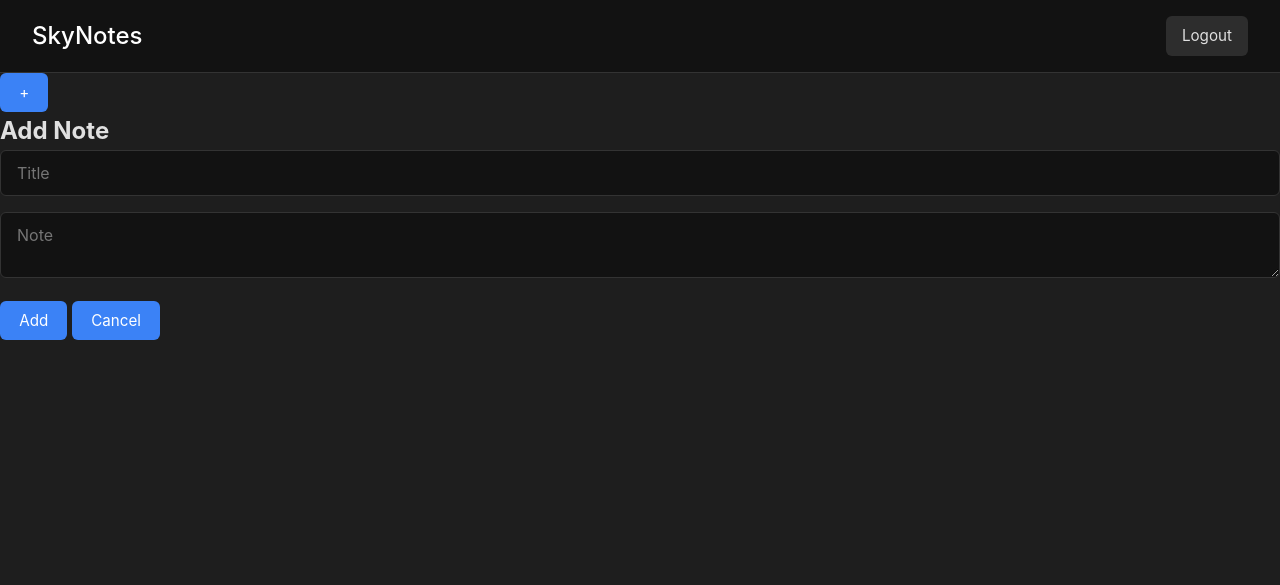
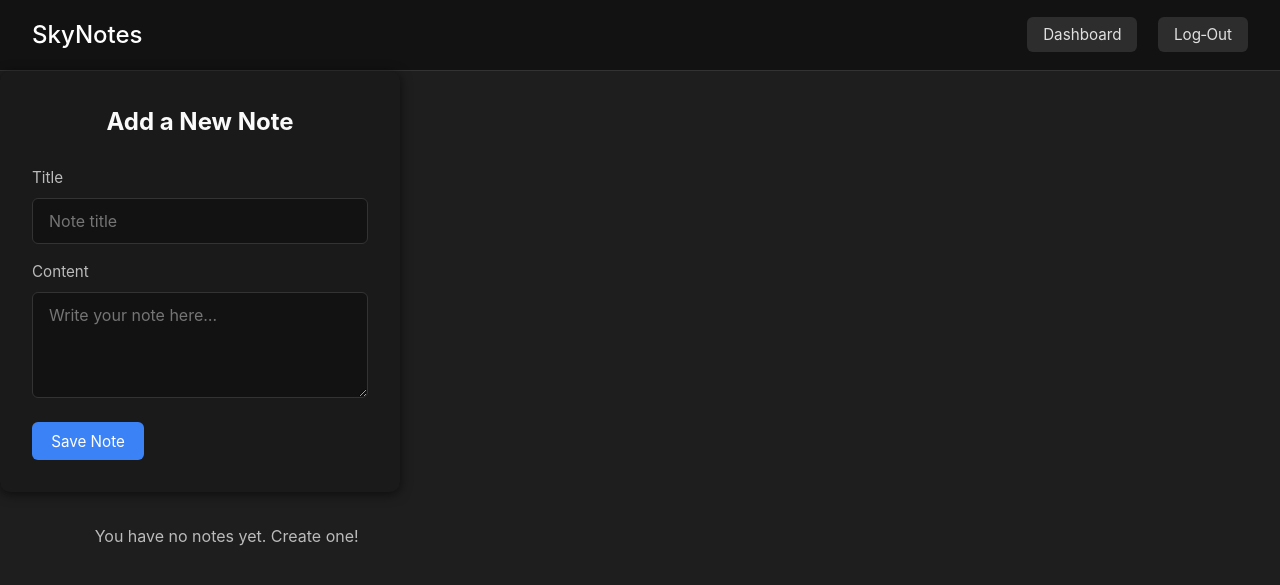
Before and after one commit to NaveenRBS/SkyNotes, a Flask app: template templates/index.html in a window 1280 px wide. Shown: the top 585 px of the page. Run offline with Flask 3, Linux system fonts and the light colour scheme; the template is opened without the code that fills it, so the values that code supplies are empty.

Commit message:
fixed the index (really not )

```diff
--- a/templates/index.html
+++ b/templates/index.html
@@ -1,63 +1,88 @@
 <!DOCTYPE html>
 <html lang="en">
 <head>
-    <meta charset="UTF-8">
-    <meta name="viewport" content="width=device-width, initial-scale=1.0">
-    <title>SkyNotes</title>
-    <link rel="stylesheet" href="{{ url_for('static', filename='style.css')}}">
+  <meta charset="UTF-8" />
+  <meta name="viewport" content="width=device-width, initial-scale=1.0"/>
+  <title>Your Notes – SkyNotes</title>
+  <link rel="stylesheet" href="{{ url_for('static', filename='style.css') }}">
 </head>
 <body>
 
-    <div class="navbar">
-        <h1>SkyNotes</h1>
-        <!-- <a href="{{url_for('login')}}"  id="login" class="Login"  > Login |</a>   -->
-        <a href="{{url_for('logout')}}" id="signup" class="Login logout" > Logout </a>
-    </div>
+  <!-- Header / Navbar -->
+  <header class="navbar">
+    <h1>SkyNotes</h1>
+    <nav>
+      <a href="{{ url_for('dashboard') }}">Dashboard</a>
+      <a href="{{ url_for('logout') }}">Log‑Out</a>
+    </nav>
+  </header>
 
-    <!-- {% with message = get_flashed_messages(with_categories = false) %}
-        {% if message %}
-             {% for messages in message %}
-            <div class="flash"> {{message[0]}} <a class="flash-close">X</a></div>
-           {% endfor%}
-        {% endif%}
-    {% endwith %} -->
+  <main class="notes-main">
 
-    <div class="container" >
+    <!-- Flash messages -->
+    {% with messages = get_flashed_messages(with_categories=False) %}
+      {% if messages %}
+      <div class="flash-message">
+        {% for msg in messages %}
+          <p>{{ msg }}</p>
+        {% endfor %}
+      </div>
+      {% endif %}
+    {% endwith %}
 
-       {% for data in datas %}
+    <!-- Add New Note Form -->
+    <section class="form-container">
+      <h2 class="form-title">Add a New Note</h2>
+      <form action="{{ url_for('dashboard') }}" method="POST">
+        <label for="title">Title</label>
+        <input
+          type="text" id="title" name="title"
+          placeholder="Note title" required
+        />
 
-        <div class="note-container" >
-        <a href="{{url_for('editnote',user=data.user_id,id=data.note_id)}}"  class="edit">
-              <h2 id="note-title">{{ data.title }}</h2>
-              <p id="notes">{{ data.note }}</p>
-              <a href="{{url_for('deletenote',user=data.user_id,id=data.note_id)}}"> <button type="button" class="delete"><img src="{{ url_for('static', filename='img/delete (2).png') }}" alt="Delete"></button></a>
-        </a >
-        </div>
+        <label for="note">Content</label>
+        <textarea
+          id="note" name="note" rows="4"
+          placeholder="Write your note here…" required
+        ></textarea>
+
+        <input type="submit" value="Save Note" />
+      </form>
+    </section>
+
+    <!-- Notes List -->
+    <section class="notes-wrapper">
+      {% if datas %}
+        {% for note in datas %}
+        <article class="note-container">
+          <h3>{{ note.title }}</h3>
+          <p>{{ note.note }}</p>
+
+          <div class="note-actions">
+            <!-- Edit link -->
+            <a
+              href="{{ url_for('editnote', user=session.get('user_id'), id=note.note_id) }}"
+              class="btn small"
+            >
+              Edit
+            </a>
+
+            <!-- Delete link -->
+            <a
+              href="{{ url_for('deletenote', user=session.get('user_id'), id=note.note_id) }}"
+              class="btn small warn"
+            >
+              Delete
+            </a>
+          </div>
+        </article>
         {% endfor %}
+      {% else %}
+        <p style="color:#bbb; text-align:center; width:100%;">You have no notes yet. Create one!</p>
+      {% endif %}
+    </section>
 
-    </div>
-
-    <div>
-        <button class="add-button" id="add-popup"> + </button>
-    </div>
-
-    <div class="popup-overlay"></div>
-
-    <div class="popup-box">
-        <h2>Add Note</h2>
-        <form action="" method="POST" class="popup-form">
-            <input type="text" placeholder="Title" name="title" id="note-title-input" >
-            <textarea placeholder="Note" name="note" id="note-description-input" ></textarea>
-            <button type="submit" id="add-note" >Add </button>
-            <button type="button"  id="cancel-popup">Cancel</button>
-        </form>
-    </div>
-
+  </main>
 
 </body>
-
-<script src="{{ url_for('static', filename='jquery-3.7.1.min.js') }}"></script>
-<script src="{{ url_for('static', filename='jquery.validate.min.js') }}"></script>
-<script src="{{ url_for('static', filename='script.js') }}"></script>
-
 </html>
```
